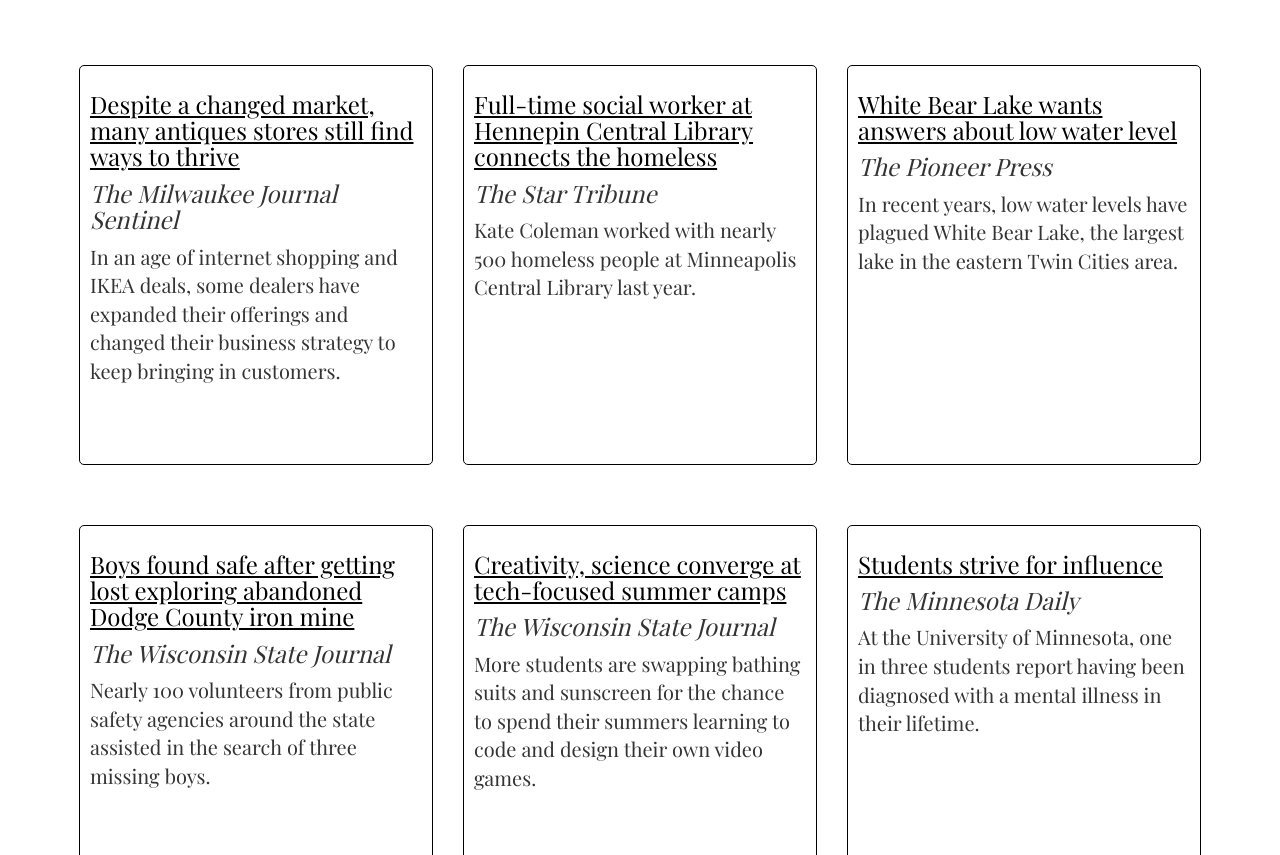
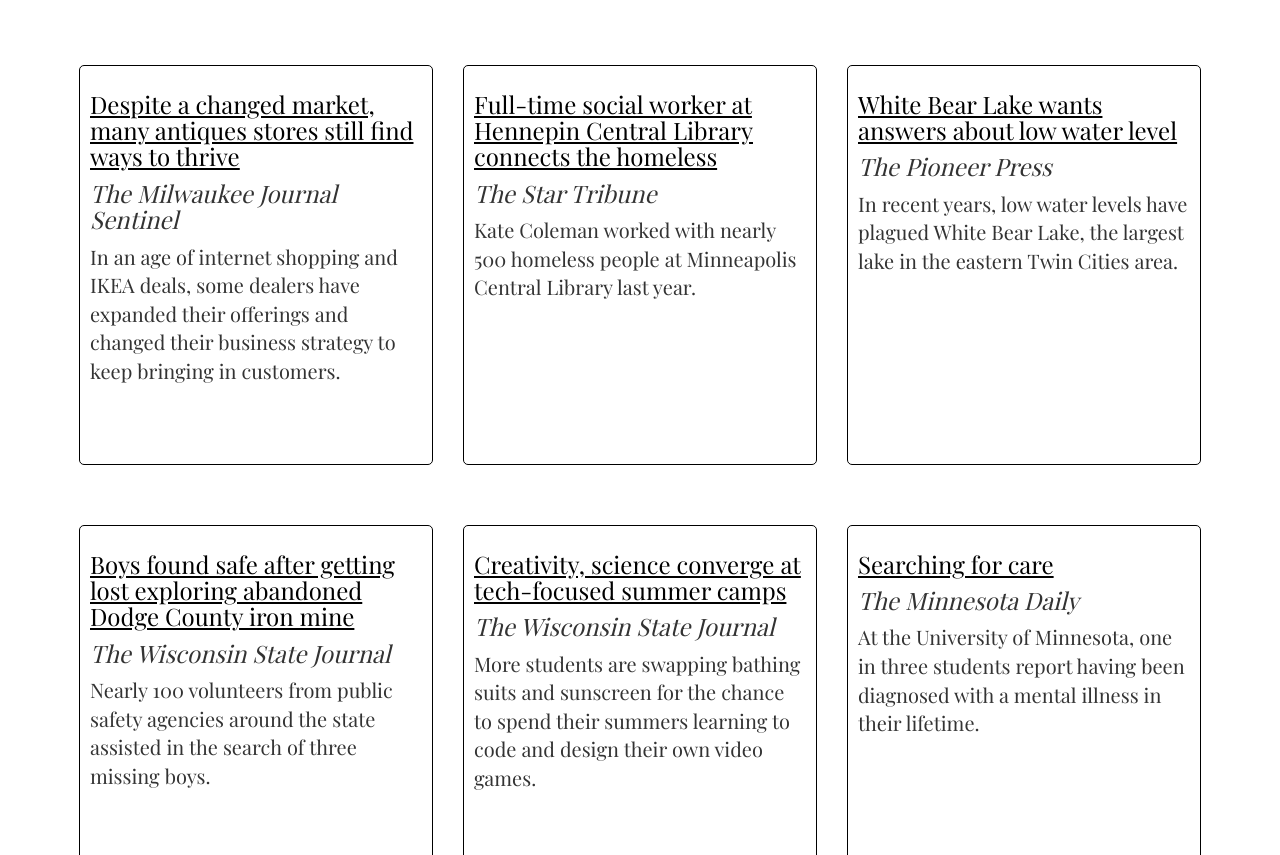
Before and after one commit to halehansen/halehansen.github.io, a plain HTML site: page index.html in a window 1280 px wide. Shown: the part 245-1100 px from the top of the page. Drawn offline with nearby package versions, Linux system fonts and the light colour scheme; a web font is replaced by a local one.

Commit message:
Update index.html

```diff
--- a/index.html
+++ b/index.html
@@ -65,7 +65,7 @@
                     </div>
                     <div class="col-xs-12 col-sm-12 col-md-4 col-lg-4">
                         <div class="clip" id="clip6">
-                            <a href="http://www.mndaily.com/article/2016/02/searching-for-care" target="_blank" title="Minnesota Daily"><h3>Students strive for influence</h3></a>
+                            <a href="http://www.mndaily.com/article/2016/02/searching-for-care" target="_blank" title="Minnesota Daily"><h3>Searching for care</h3></a>
                             <h4>The Minnesota Daily</h4>
                             <p>At the University of Minnesota, one in three students report having been diagnosed with a mental illness in their lifetime.</p>
                         </div>
```
